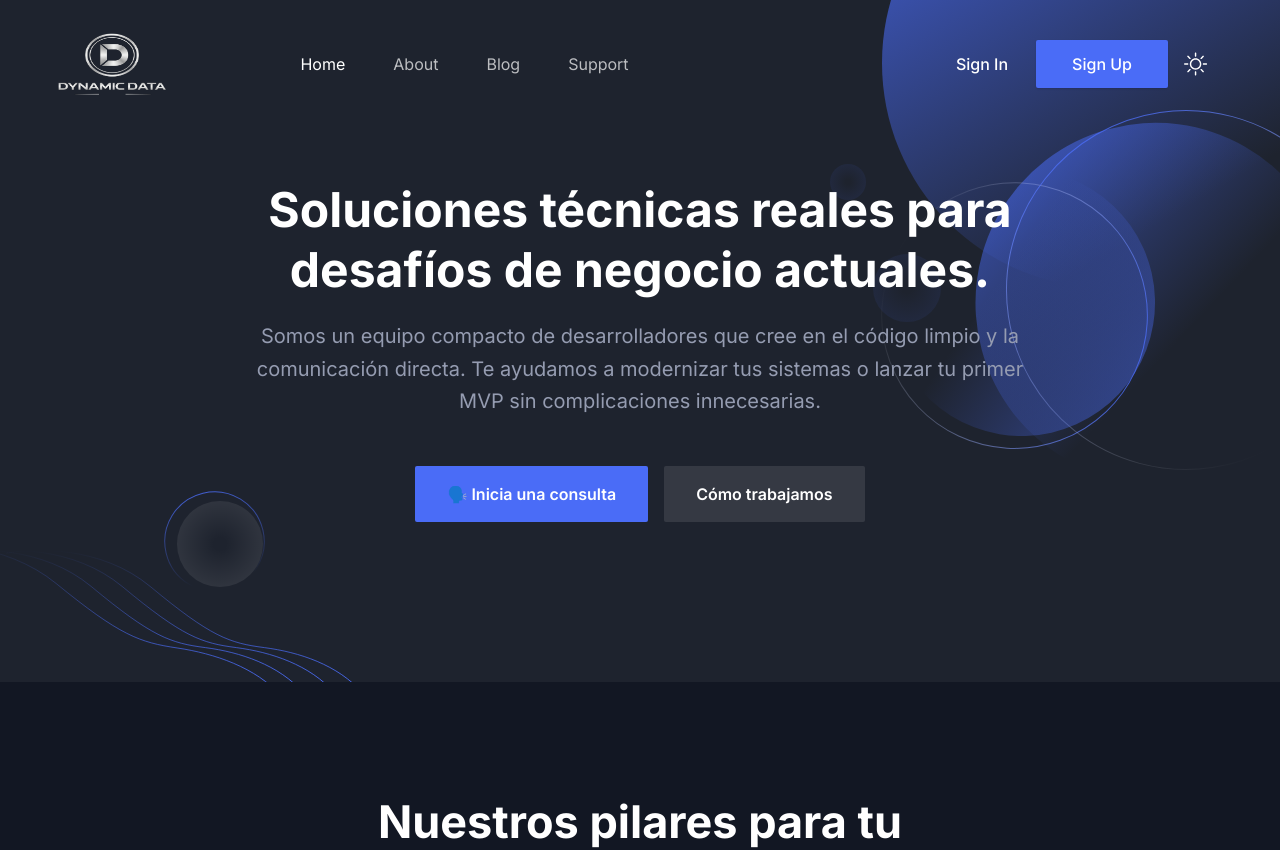
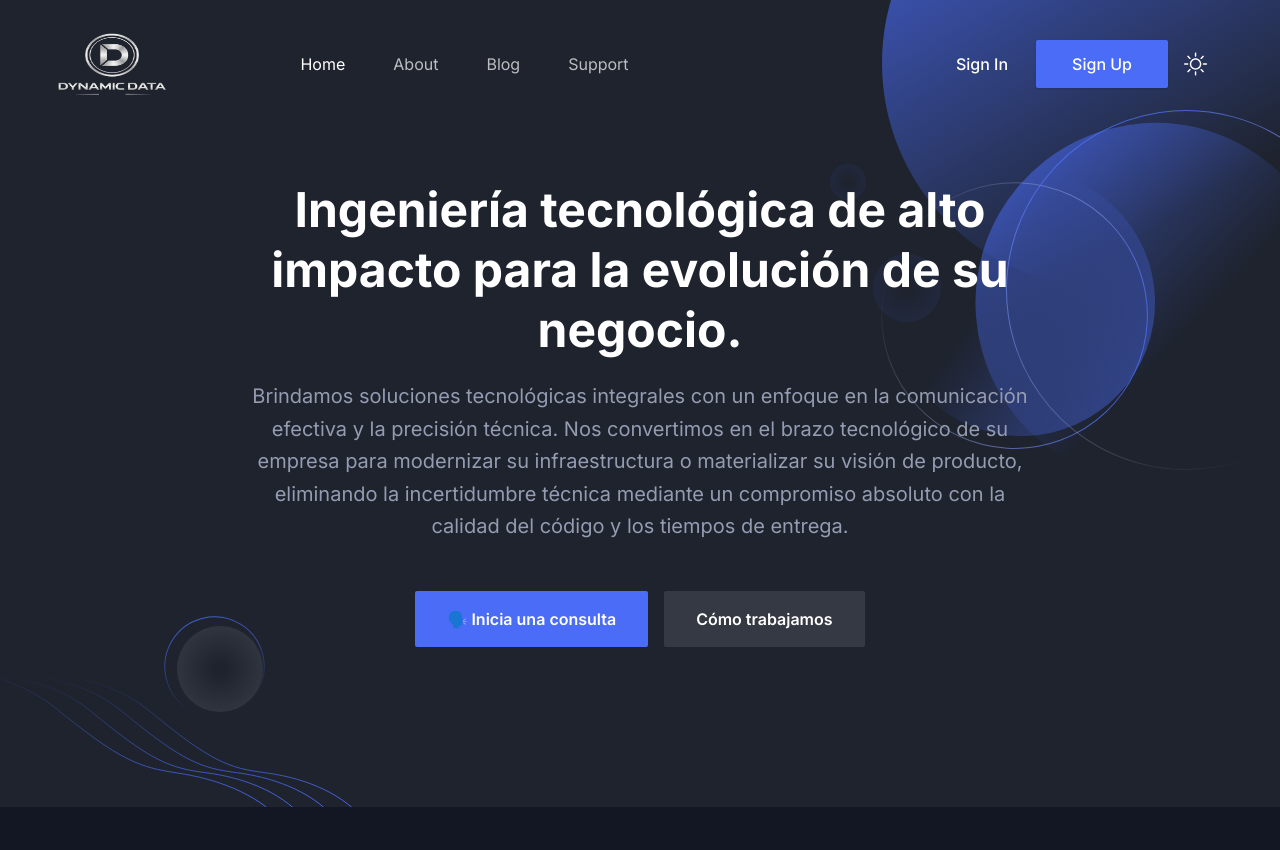
Before and after one commit to nolanpc/dynamic-data-web, a Next.js app: page / in a window 1280 px wide. Shown: the top 850 px of the page. Built offline with nearby package versions, Linux system fonts and the light colour scheme.

Commit message:
fix: favicon and text index

```diff
--- a/src/components/Hero/index.tsx
+++ b/src/components/Hero/index.tsx
@@ -12,10 +12,10 @@ const Hero = () => {
             <div className="w-full px-4">
               <div className="mx-auto max-w-[800px] text-center">
                 <h1 className="mb-5 text-3xl font-bold leading-tight text-black dark:text-white sm:text-4xl sm:leading-tight md:text-5xl md:leading-tight">
-                  Soluciones técnicas reales para desafíos de negocio actuales.
+                  Ingeniería tecnológica de alto impacto para la evolución de su negocio.
                 </h1>
                 <p className="mb-12 text-base leading-relaxed! text-body-color dark:text-body-color-dark sm:text-lg md:text-xl">
-                  Somos un equipo compacto de desarrolladores que cree en el código limpio y la comunicación directa. Te ayudamos a modernizar tus sistemas o lanzar tu primer MVP sin complicaciones innecesarias.
+                  Brindamos soluciones tecnológicas integrales con un enfoque en la comunicación efectiva y la precisión técnica. Nos convertimos en el brazo tecnológico de su empresa para modernizar su infraestructura o materializar su visión de producto, eliminando la incertidumbre técnica mediante un compromiso absoluto con la calidad del código y los tiempos de entrega.
                 </p>
                 <div className="flex flex-col items-center justify-center space-y-4 sm:flex-row sm:space-x-4 sm:space-y-0">
                   <Link
```
Also changed, not shown: public/images/favicon.png, 1 other file (tests, documents, lock files or other folders).
